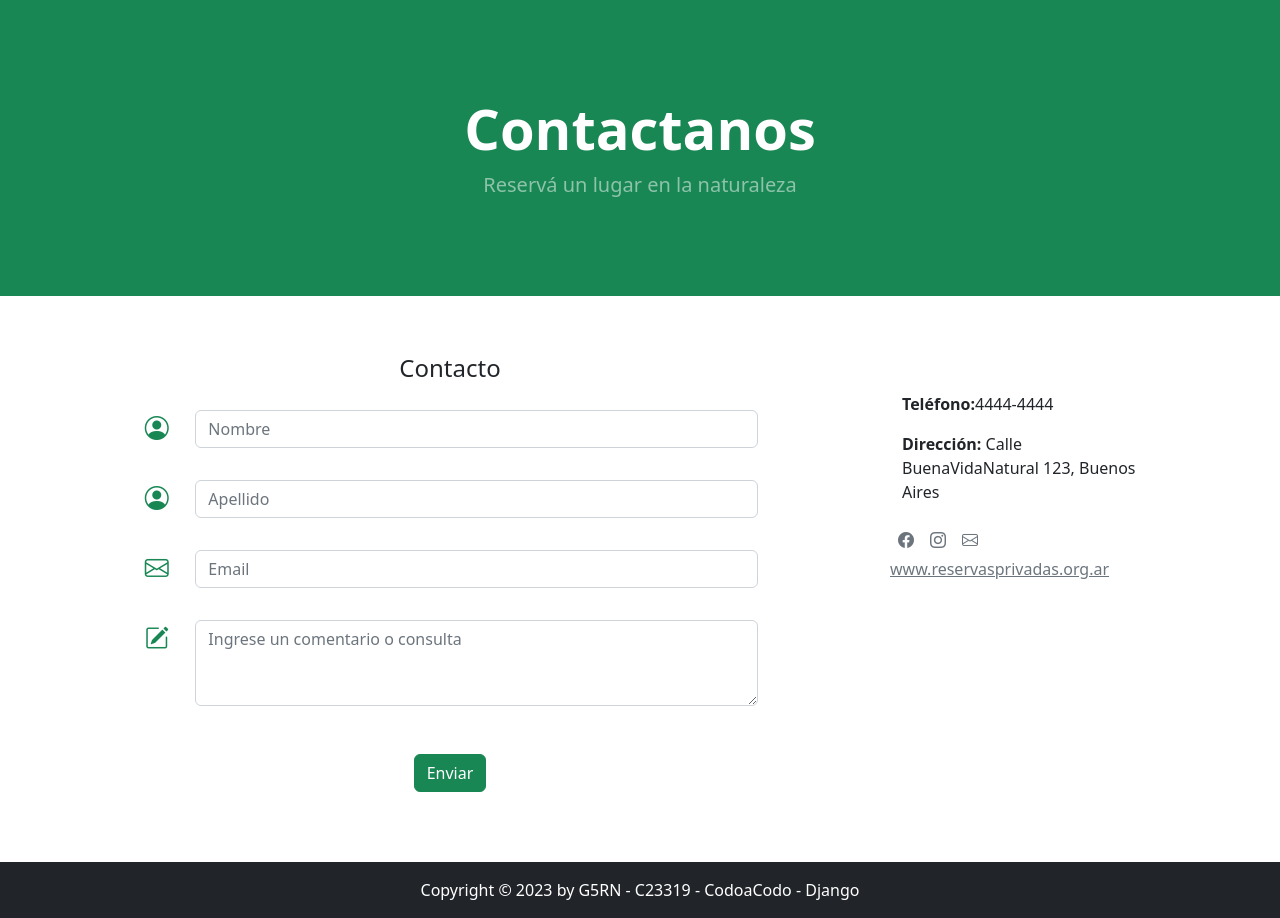
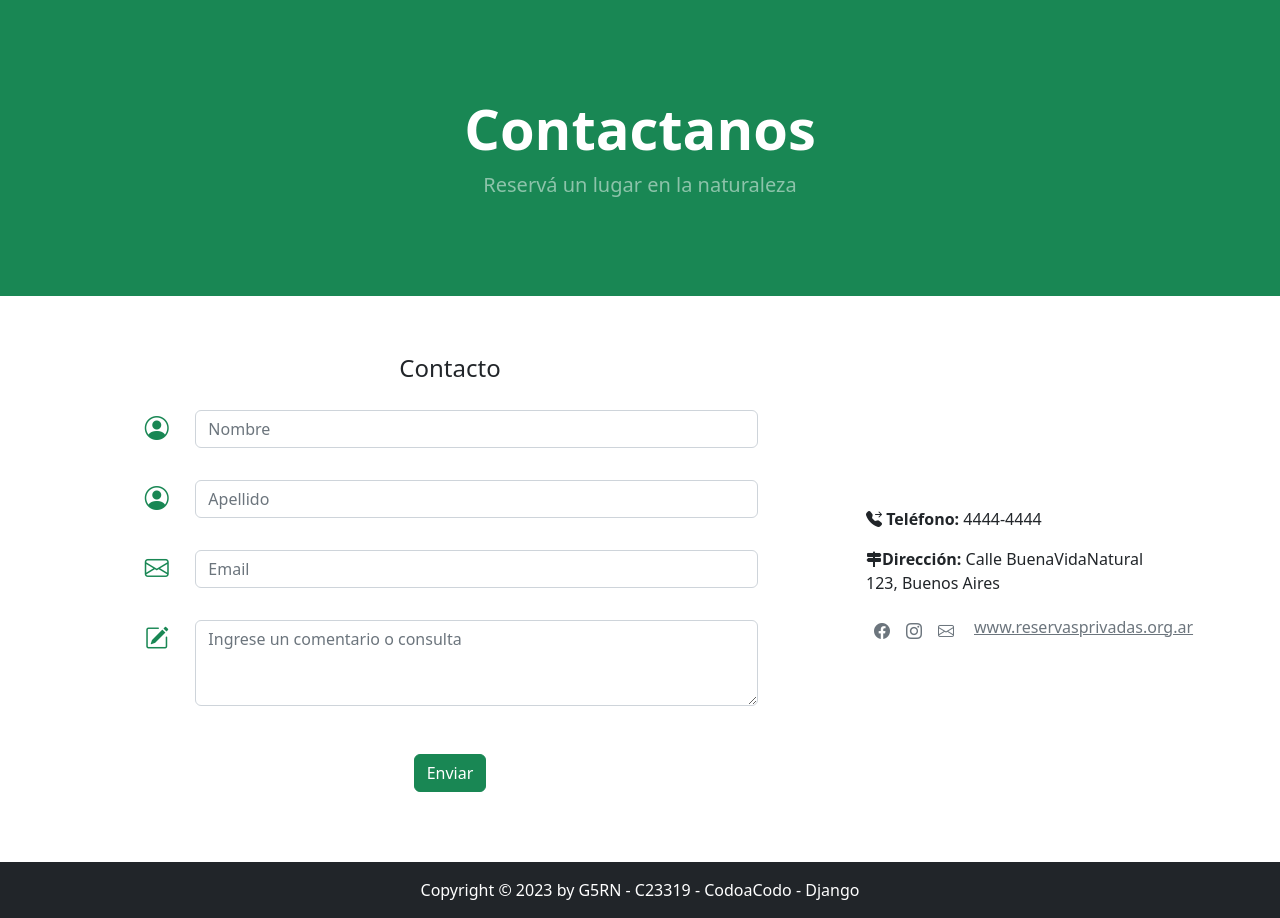
Before and after one commit to melina8444/tesis, a Django app: page /contact/ in a window 1280 px wide. Shown: the part 57-975 px from the top of the page. Run offline with Django 3.2, Linux system fonts and the light colour scheme; some libraries are stand-ins or nearby versions.

Commit message:
mejoras en contact.html

```diff
--- a/G5_C23319/templates/publica/contact.html
+++ b/G5_C23319/templates/publica/contact.html
@@ -11,8 +11,8 @@ Contactanos
     <section>
       <div class="container">
         <div class="row">
-          <div class="col-md-8 p-5">
-              <div class="container">
+          <div class="col-md-8">
+            <div class="container p-5">
               <form class="form-horizontal border-0 form-control" method="post" action="#" novalidate>
                 {% csrf_token %}
                 <fieldset>
@@ -20,7 +20,6 @@ Contactanos
 
                   {% for campo in contactform %}
                     <div class="row mb-3">
-
                       <div class="col-md-1 col-md-offset-2 text-center iconos">
                         {% if campo.label == 'Nombre' %}
                           <i class="bi bi-person-circle"></i>
@@ -50,14 +49,13 @@ Contactanos
               </form>
             </div>
           </div>
-          <div class="col-md-4 p-5">
-            <div class="container mt-5">
-
+          <div class="col-md-4 d-flex justify-content-center align-items-center">
+            <div class="container justify-content-center align-items-center">
               <div class="container">
-                  <p><strong>Teléfono:</strong>4444-4444</p>
-                  <p><strong>Dirección:</strong> Calle BuenaVidaNatural 123, Buenos Aires</p>
+                <p><i class="bi bi-telephone-forward-fill"></i> <strong>Teléfono:</strong> 4444-4444</p>
+                <p><i class="bi bi-signpost-2-fill"></i><strong>Dirección:</strong> Calle BuenaVidaNatural 123, Buenos Aires</p>
               </div>
-                <div class="d-flex">
+              <div class="container d-flex align-items-center">
                 <a href="#" class="text-secondary d-inline-block m-2">
                   <i class="bi bi-facebook"></i>
                 </a>
@@ -67,17 +65,13 @@ Contactanos
                 <a href="#" class="text-secondary d-inline-block m-2">
                   <i class="bi bi-envelope"></i>
                 </a>
+                <div class="container">
+                  <h6 class="text-secondary">
+                    <a href="https://reservasprivadas.org.ar/" class="text-secondary d-inline-block">
+                      www.reservasprivadas.org.ar
+                    </a>
+                  </h6>
                 </div>
-                      <h6 class="text-secondary"><a href="https://reservasprivadas.org.ar/" class="text-secondary d-inline-block">
-                      www.reservasprivadas.org.ar
-                      </a></h6>
-                  </div>
-
-                </div>
-              </div>
-
-
-
               </div>
             </div>
       </div>
```
Lines whose indentation alone changed are shown as unchanged.
